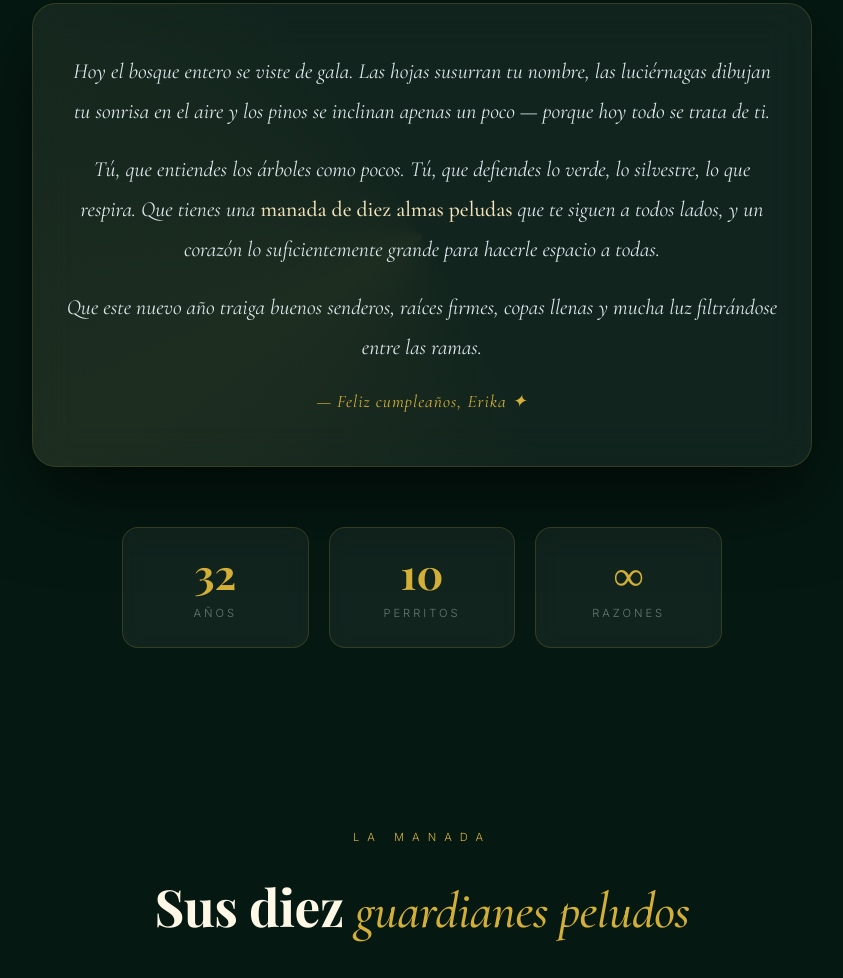
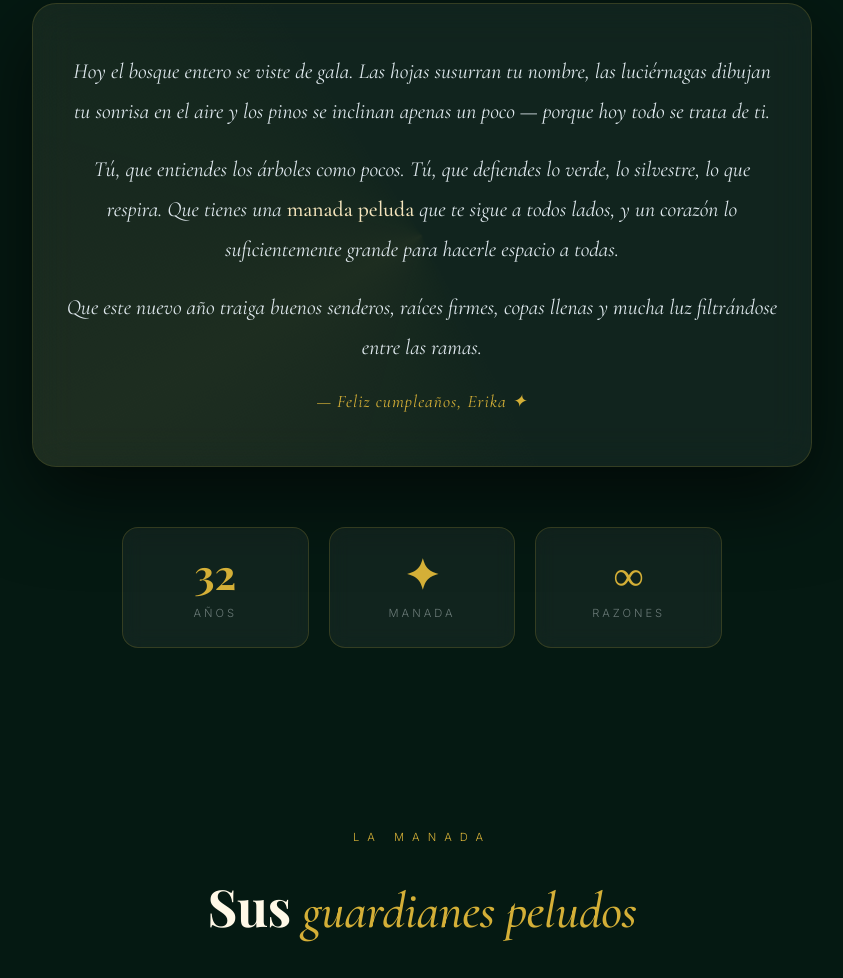
Before and after one commit to MazahuaAlan/Erika, a plain HTML site: page index.html in a window 1280 px wide. Shown: the part 1054-2032 px from the top of the page, without its empty margins (218-1061 px from the left). Drawn offline with nearby package versions, Linux system fonts and the light colour scheme.

Commit message:
Remove explicit dog count references

```diff
--- a/index.html
+++ b/index.html
@@ -739,7 +739,7 @@ section{
     <div class="dedicatoria-card">
       <div class="dedicatoria-text">
         <p>Hoy el bosque entero se viste de gala. Las hojas susurran tu nombre, las luciérnagas dibujan tu sonrisa en el aire y los pinos se inclinan apenas un poco — porque hoy todo se trata de ti.</p>
-        <p>Tú, que entiendes los árboles como pocos. Tú, que defiendes lo verde, lo silvestre, lo que respira. Que tienes una <span class="highlight">manada de diez almas peludas</span> que te siguen a todos lados, y un corazón lo suficientemente grande para hacerle espacio a todas.</p>
+        <p>Tú, que entiendes los árboles como pocos. Tú, que defiendes lo verde, lo silvestre, lo que respira. Que tienes una <span class="highlight">manada peluda</span> que te sigue a todos lados, y un corazón lo suficientemente grande para hacerle espacio a todas.</p>
         <p>Que este nuevo año traiga buenos senderos, raíces firmes, copas llenas y mucha luz filtrándose entre las ramas.</p>
         <p class="signature">— Feliz cumpleaños, Erika ✦</p>
       </div>
@@ -751,8 +751,8 @@ section{
         <div class="stat-label">Años</div>
       </div>
       <div class="stat">
-        <div class="stat-number">10</div>
-        <div class="stat-label">Perritos</div>
+        <div class="stat-number">✦</div>
+        <div class="stat-label">Manada</div>
       </div>
       <div class="stat">
         <div class="stat-number">∞</div>
@@ -765,7 +765,7 @@ section{
 <section class="manada">
   <div class="container reveal">
     <div class="section-label">La Manada</div>
-    <h2 class="section-title">Sus diez <em>guardianes peludos</em></h2>
+    <h2 class="section-title">Sus <em>guardianes peludos</em></h2>
     <p class="section-hint">Pasa el cursor sobre cada uno · tócalos en móvil</p>
 
     <div class="dogs-grid" id="dogsGrid"></div>
```
